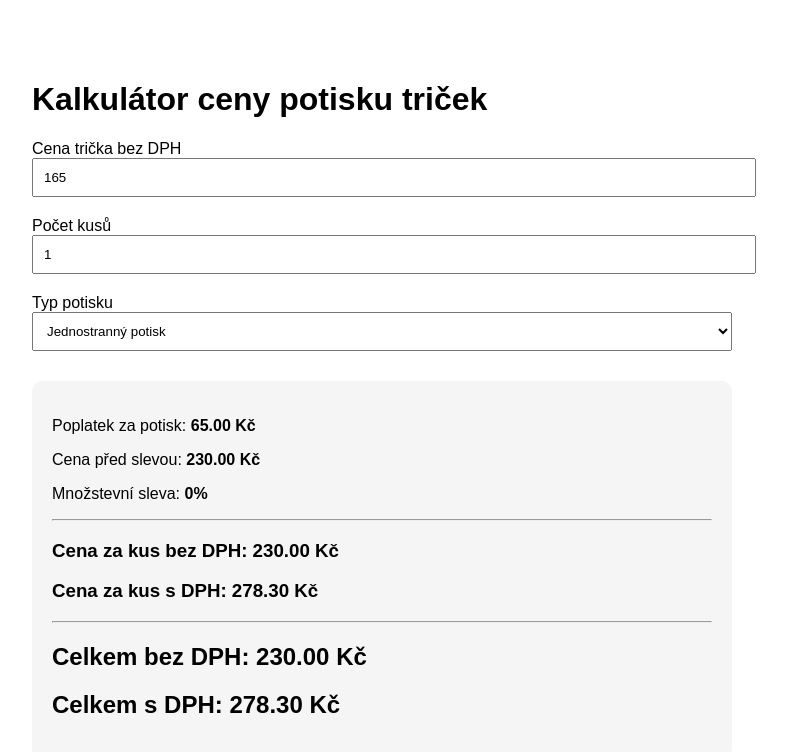
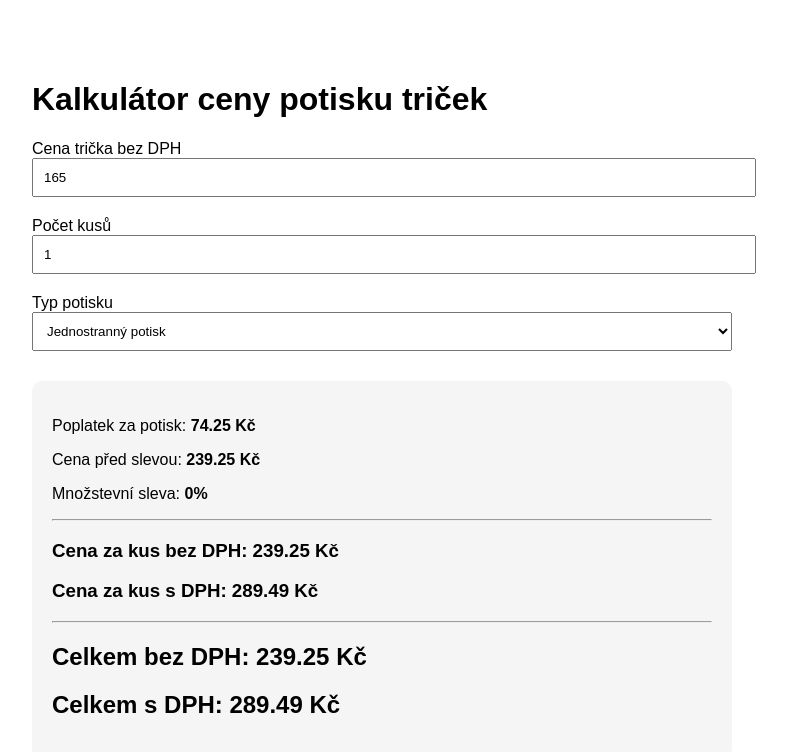
Before and after one commit to martinrexo/retailortech-tools, a Next.js app: page / in a window 1280 px wide. Shown: the top 752 px of the page, without its empty margins (258-1045 px from the left). Built offline with nearby package versions, Linux system fonts and the light colour scheme.

Commit message:
Update page.tsx

```diff
--- a/app/page.tsx
+++ b/app/page.tsx
@@ -4,9 +4,9 @@ import { useState } from "react";
 
 const rules = {
   none: { label: "Bez potisku", percent: 0, minimum: 0 },
-  one: { label: "Jednostranný potisk", percent: 25, minimum: 65 },
-  two: { label: "Oboustranný potisk", percent: 40, minimum: 85 },
-  three: { label: "Trojstranný potisk", percent: 50, minimum: 95 },
+  one: { label: "Jednostranný potisk", percent: 45, minimum: 65 },
+  two: { label: "Oboustranný potisk", percent: 60, minimum: 85 },
+  three: { label: "Trojstranný potisk", percent: 75, minimum: 95 },
 };
 
 const quantityDiscounts = [
```
